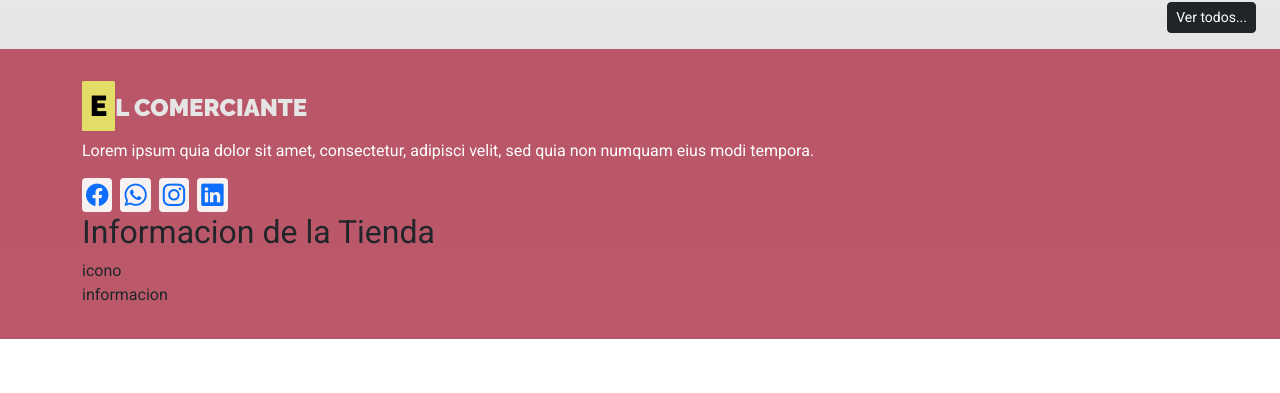
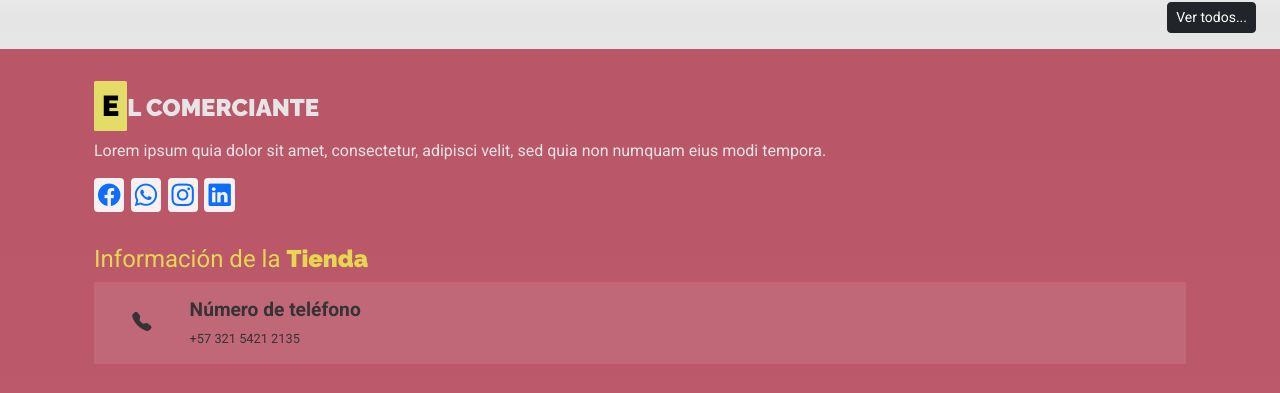
Before and after one commit to ChrisHuila/comercio-react, a React (Vite) app: page / in a window 1280 px wide. Shown: the part 1743-2136 px from the top of the page. Before the commit the page ends 2082 px from the top, so only its background shows below. Built offline with nearby package versions, Linux system fonts and the light colour scheme.

Commit message:
card footer en progreso

```diff
--- a/src/components/layout/Footer.jsx
+++ b/src/components/layout/Footer.jsx
@@ -4,7 +4,7 @@ const Footer = () => {
     return (
 
       <div className="footer">
-        <div className="container">
+        <div className="footer-container container-lg grid">
 
           <div className="footer-header">
             <Logo
@@ -29,14 +29,15 @@ const Footer = () => {
           </div> {/* Fin footer-header */}
 
           <div className="footer-contacto">
-            <h2> Informacion de la <span>Tienda</span></h2>
+            <h2> Información de la <span>Tienda</span></h2>
 
             <div className="footer-contacto-card">
               <div className="footer-contacto-icono">
-                icono
+                <i className="bi bi-telephone-fill"></i>
               </div>
               <div className="footer-contacto-informacion">
-                informacion
+                <h4>Número de teléfono</h4>
+                <p className="no-margin">+57 321 5421 2135</p>
               </div>
             </div>
 
--- a/src/styles/index.css
+++ b/src/styles/index.css
@@ -29,7 +29,10 @@ body {
 .no-padding{
     padding: 0;
 }
-
+.grid {
+    display: grid;
+    gap: 1.25rem;
+}
 /*----------- Header----------- */
 .header{
     background-color: var(--rojoClaro);
@@ -289,11 +292,15 @@ body {
     padding: 2rem 0;
     margin-top: 1rem;
 }
+.footer-container {
+    padding: 0 1.5rem;
+    row-gap: 2rem;
+}
 .footer-titulo{
     text-align: left;
 }
 .footer-header p {
-    color: var(--blanco);
+    color: var(--gris);
 }
 
 .footer-redes_link {
@@ -303,11 +310,45 @@ body {
     padding: .25rem;
     border-radius: .25rem;
     transition: .3s;
-    margin-right: .5rem;
+    margin-right: .4rem;
 }
 .footer-redes_link:hover {
     background-color: #ffffff;
 
+}
+.footer-contacto h2 {
+    font-family: var(--textFont);
+    font-weight: 400;
+    font-size: 1.5rem;
+    color: #f0f04cd3;
+}
+.footer-contacto span {
+    font-family: var(--headingFont);
+    font-weight: 900
+}
+.footer-contacto-card{
+    display: grid;
+    grid-template-columns: 6% 50%;
+    gap: 1rem;
+
+    /* color: var(--blanco); */
+    color: rgb(53, 51, 51);
+    background-color: rgba(235, 229, 229, 0.11);
+    padding: 1rem;
+    font-family: var(--textFont);
+    font-size: .8rem;
+}
+.footer-contacto-icono {
+    display: grid;
+    text-align: center;
+    align-items: center;
+}
+.footer-contacto-icono i {
+    font-size: 1.2rem;
+}
+.footer-contacto-informacion h4 {
+    font-size: 1.2rem;
+    font-weight: 700;
 }
 /* Botones */
 .bton {
```
